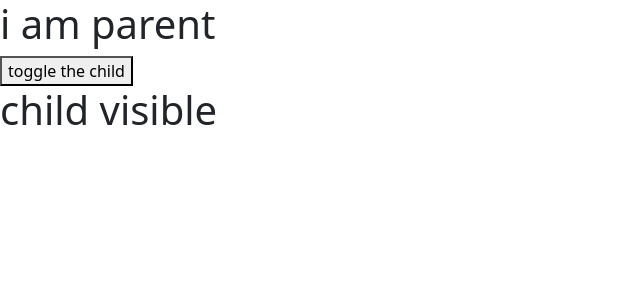
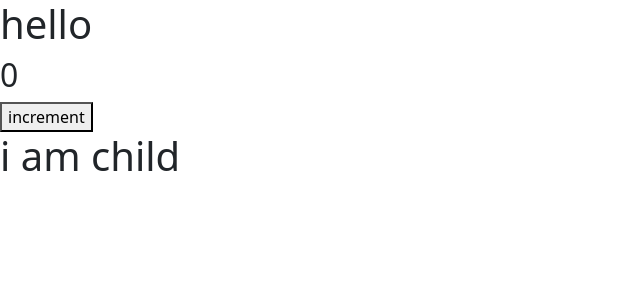
Before and after one commit to navyasadanapalli/React, a React (Create React App) app: page / in a window 1280 px wide. Shown: the top 300 px of the page, without its empty margins (0-640 px from the left). Built offline with nearby package versions, Linux system fonts and the light colour scheme.

Commit message:
pure compunent

```diff
--- a/src/App.js
+++ b/src/App.js
@@ -19,6 +19,7 @@
 import Profile from "./components/functional/props/profile";
 import UpdatingPhase from "./components/functional/life-cycle/updatingPhase";
 import Parent from "./components/functional/life-cycle/unmountingPhase";
+import ParentComponent from "./components/functional/purecomponent/purecomponent";
 
 
 
@@ -38,7 +39,8 @@
  {/* <Circles/> */}
 {/* <MountingPhase favcolor="blue"/>
 <UpdatingPhase/> */}
-<Parent/>
+{/* <Parent/> */}
+<ParentComponent/>
 
 
 </div>
--- /dev/null
+++ b/src/components/functional/purecomponent/purecomponent.js
@@ -0,0 +1,42 @@
+import { Component, PureComponent } from "react";
+
+
+
+
+class ParentComponent extends Component{
+    constructor(){
+        super()
+        this.state={
+            counter:0
+        }
+    }
+    increment=()=>{
+        this.setState({
+            counter:this.state.counter+1
+        })
+    }
+    render(){
+        console.log("parent rendering");
+        return(
+            <>
+            <h1>hello</h1>
+            <h2>{this.state.counter}</h2>
+            <button onClick={this.increment}>increment</button>
+            <ChildComponent/>
+            {/* <ChildComponent counter={this.state.counter}/> */}
+            </>
+        )
+    }
+}
+export default ParentComponent
+
+class ChildComponent extends PureComponent{
+    render(){
+        console.log("child rendering");
+        return(
+            <>
+            <h1>i am child</h1>
+            </>
+        )
+    }
+}
```
